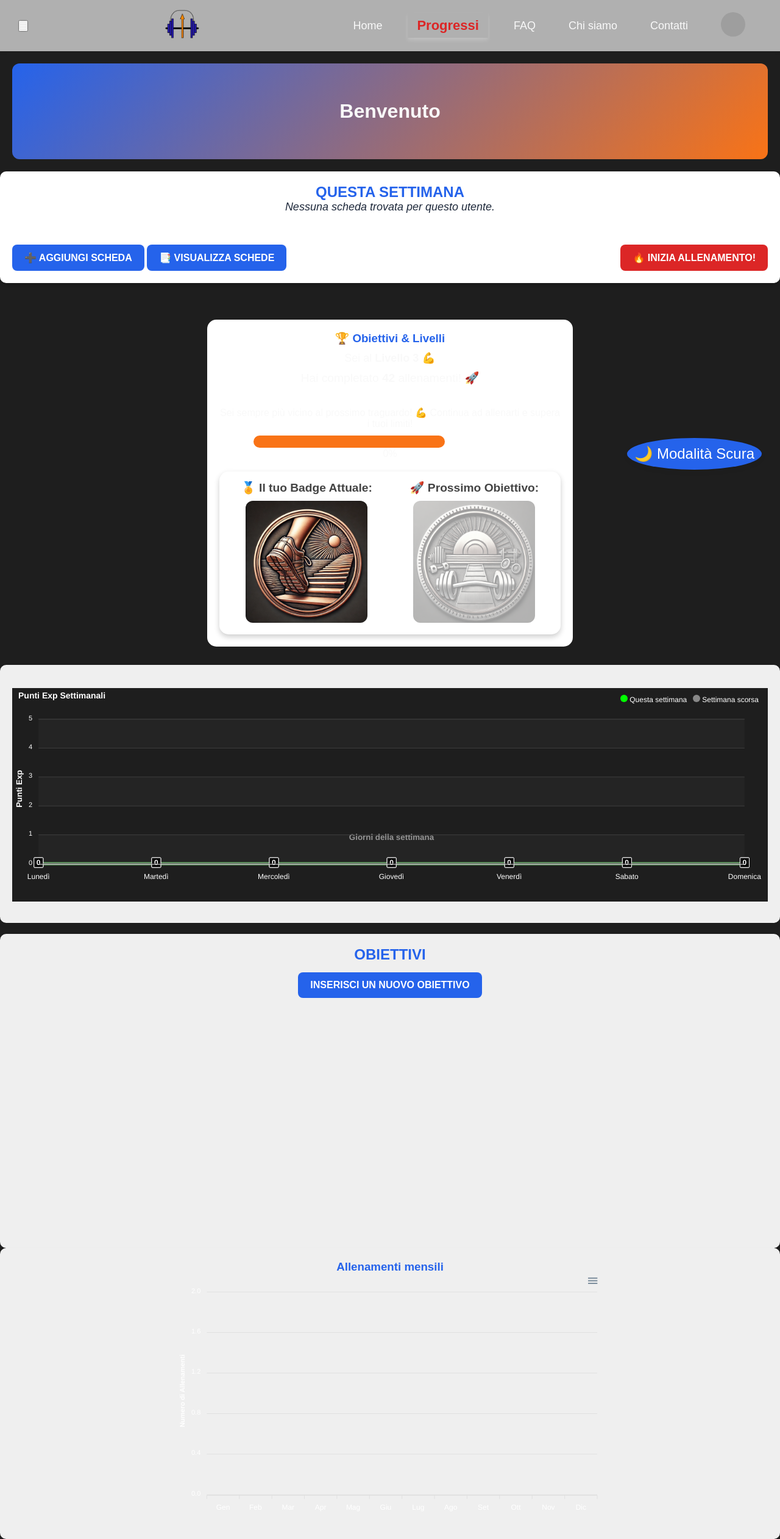
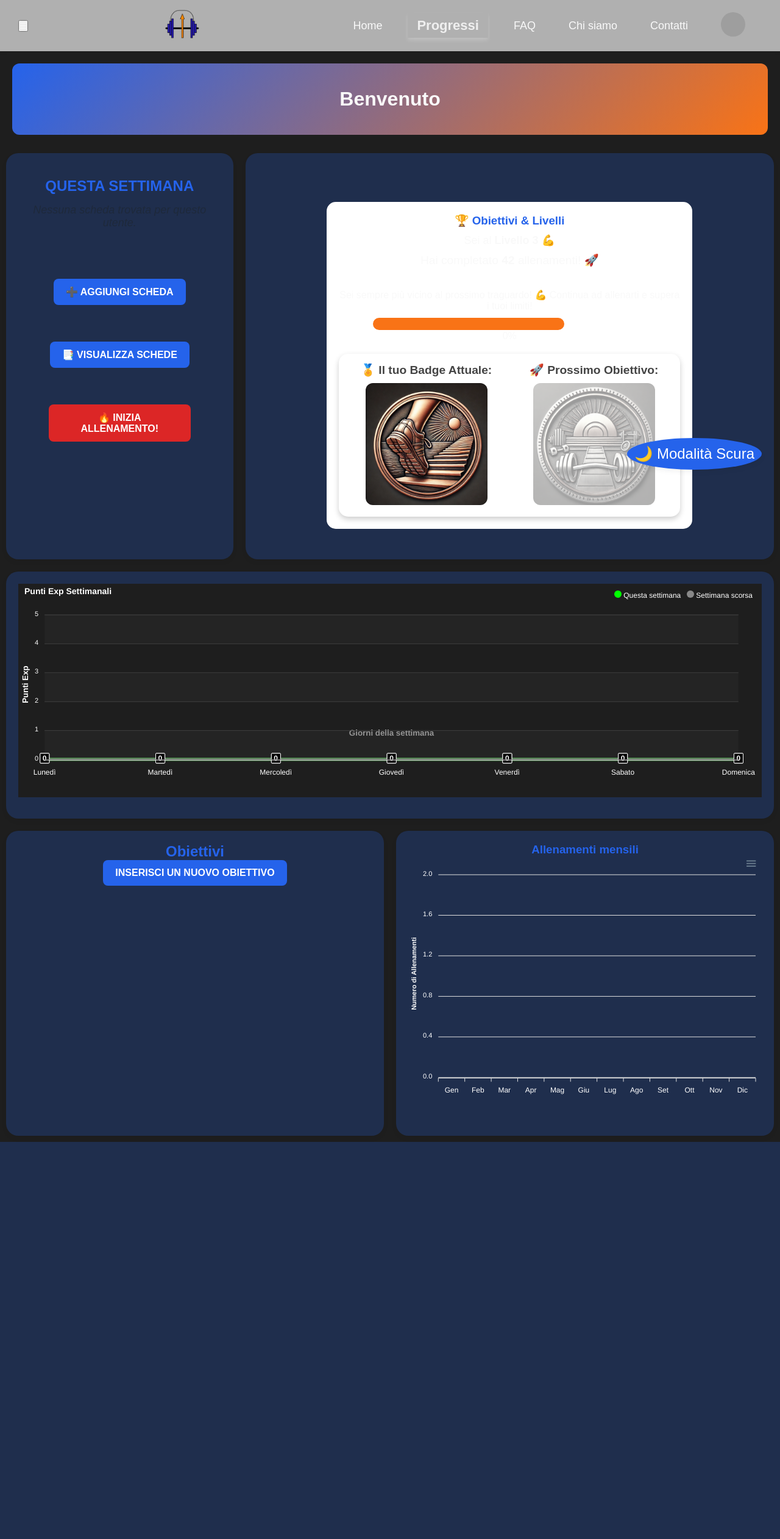
Before and after one commit to Andrexid/sito_palestra, a PHP site: page /account/account.php in a window 1280 px wide. Shown: the whole page at 61% size. After the commit the page ends 1872 px from the top, so only its background shows below. Run offline with PHP 8.4, Linux system fonts and the light colour scheme; the visitor is signed in with stand-in values (Sample User, id 1); data that the repository does not hold is empty; a map, chart or similar area stays blank; some libraries are stand-ins or nearby versions; grey boxes are pictures that could not be loaded.

Commit message:
disposizione account.php

```diff
--- a/account/account.css
+++ b/account/account.css
@@ -66,14 +66,14 @@ a:hover {
 }
 
 .navbar .nav-links a.selezionata {
-  color: var(--primary-red);
+  color: var(--box-color);
 }
 
 /* ===== COVER ===== */
 .cover {
   background: linear-gradient(135deg, var(--primary-blue), var(--accent-orange));
   color: var(--light-card);
-  padding: 60px 20px;
+  padding: 40px 20px;
   text-align: center;
   font-size: 2rem;
   font-weight: var(--font-bold);
@@ -86,11 +86,9 @@ a:hover {
   display: flex;
   flex-direction: column;
   align-items: center;
-  background-color: var(--light-card);
   padding: 20px;
-  border-radius: 10px;
-  box-shadow: 0px 4px 8px rgba(0, 0, 0, 0.2);
   text-align: center;
+  height: 100%;
 }
 
 .training-bar-center h2 {
@@ -124,9 +122,17 @@ a:hover {
 
 .training-bar-actions {
   display: flex;
-  justify-content: space-between;
+  flex-direction: column;
   width: 100%;
   margin-top: 15px;
+}
+
+.training-bar-left {
+  display: flex;
+  flex-direction: column;
+}
+.training-bar-actions button {
+  margin: 30px;
 }
 
 .principal_button {
@@ -183,16 +189,26 @@ a:hover {
 }
 
 /* Box */
-.box {
-  background-color: var(--box-color);
-  border-radius: 10px;
+.box, .box-100 {
+  background-color: var(--heading-color);
   padding: 20px;
   color: var(--text-color);
   box-shadow: 0 4px 8px rgba(0, 0, 0, 0.05);
   transition: transform 0.3s ease-in-out;
+  margin: 10px;
+  border-radius: 20px;
+}
+.box-100 {
+  width: 100%;
+}
+.box-70 {
+  width: 70%;
+}
+.box-30 {
+  width: 30%;
 }
 
-.box:hover {
+.box:hover, .box-100:hover {
   transform: scale(1.03);
 }
 
@@ -209,7 +225,8 @@ a:hover {
 }
 
 .double-box {
-  justify-content: space-between;
+  display: flex;
+  justify-content: center;
 }
 
 /* TESTO E TITOLI */
--- a/account/account.php
+++ b/account/account.php
@@ -48,10 +48,10 @@ if ($user_id) {
         <ul class="nav-links">
             <li><a href="../index.html">Home</a></li>
             <li><a href="#" onclick="controllaAccesso('account.php')" data-section="Progressi" class="selezionata">Progressi</a></li>
-            <li><a href="../faq/faq.html"  data-section="FAQ">FAQ</a></li>
+            <li><a href="../faq/faq.html" data-section="FAQ">FAQ</a></li>
             <li><a href="../chiSiamo/chisiamo.html">Chi siamo</a></li>
             <li><a href="../contatti/contatti.html" data-section="Contatti">Contatti</a></li>
-            <li class = "profile-container" data-section="Profile">
+            <li class="profile-container" data-section="Profile">
                 <a href="#">
                     <img id="profile-pic" src="../img/utente_without_bg.png" alt="Profilo">
                 </a>
@@ -69,6 +69,8 @@ if ($user_id) {
     </div>
 
 
+    <div class="double-box">
+        <div class="box box-30">
             <div class="training-bar">
                 <div class="training-bar-center">
                     <h2>Questa Settimana</h2>
@@ -108,46 +110,53 @@ if ($user_id) {
                     </div>
                 </div>
             </div>
+        </div>
 
 
+        <div class="box box-70">
             <div class="profile-container-header">
                 <!-- NUOVA SEZIONE GAMIFICATION -->
                 <div class="gamification-container">
                     <h3>🏆 Obiettivi & Livelli</h3>
-            <p id = "gamification-text" class = "gamification-text">Sei al <strong>Livello 3</strong> 💪</p>
-            <p id = "nTrainings">Hai completato <strong>42</strong> allenamenti! 🚀</p>
+                    <p id="gamification-text" class="gamification-text">Sei al <strong>Livello 3</strong> 💪</p>
+                    <p id="nTrainings">Hai completato <strong>42</strong> allenamenti! 🚀</p>
                     <br><br>
                     <label for="progressGoals">Sei sempre più vicino al prossimo traguardo! 💪 Continua ad allenarti e supera i tuoi limiti!</label><br>
                     <progress id="progressGoals" max="100" value="70"></progress>
-            <p id = "ci">0%</p>
+                    <p id="ci">0%</p>
 
                     <div id="badge-container" class="badge-container">
                         <div>
                             <h3>🏅 Il tuo Badge Attuale:</h3>
                             <img src="../img/badge-1.jpg" id="secondImg" alt="Il tuo badge attuale">
-                    <p id = "secondP"></p>
+                            <p id="secondP"></p>
                         </div>
                         <div>
                             <h3>🚀 Prossimo Obiettivo:</h3>
                             <img src="../img/badge-2.jpg" id="thirdImg" class="locked" alt="Badge successivo">
-                    <p id = "thirdP"></p>
+                            <p id="thirdP"></p>
                         </div>
                     </div>
                 </div>
                 <!-- FINE SEZIONE GAMIFICATION -->
             </div>
+        </div>
+    </div>
 
 
-    <div class="box large-box tall-box"> <br>
+
+    <div class="box">
         <?php require_once 'grafico_exp_settimanale.php' ?>
-    </div><br>
-    <div class="box">
+    </div>
+    <div class="double-box">
+        <div class="box-100">
             <h2>Obiettivi</h2>
             <a href="new_goal.php"><button class="principal_button">Inserisci un nuovo obiettivo</button></a>
             <?php require_once 'grafico_obiettivi.php'; ?>
         </div>
-    <div class="box">
+        <div class="box-100">
             <?php require_once 'grafico_allenamenti_mensili.php'; ?>
+        </div>
     </div>
 
     <button id="toggle-theme" class="theme-button">🌙 Modalità Scura</button>
```
Also changed, not shown: account/new_goal.php (+10 -4 lines), account/start_training/exercise_start_day.php (+14 -1 lines). Lines whose indentation alone changed are shown as unchanged.
